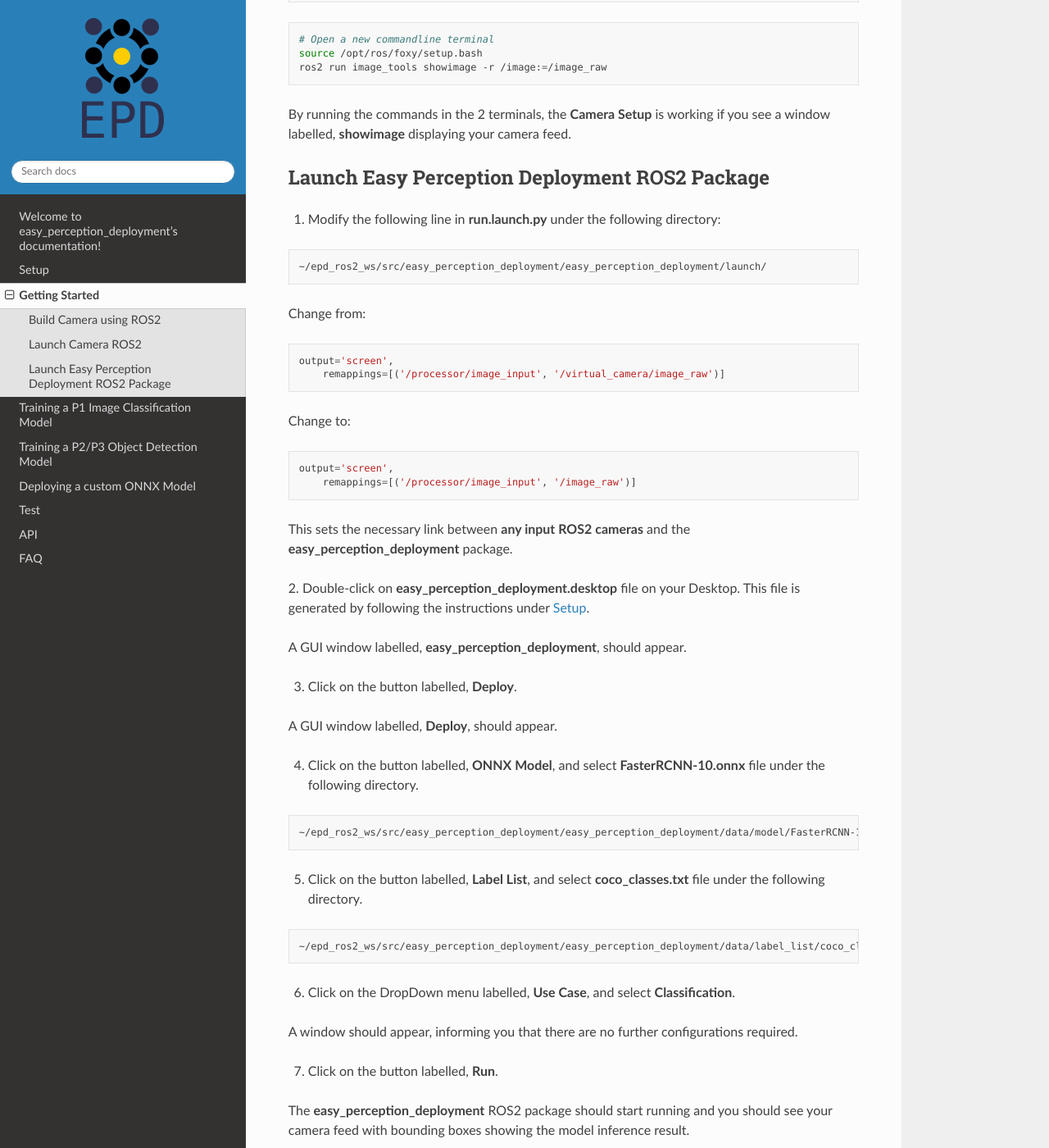
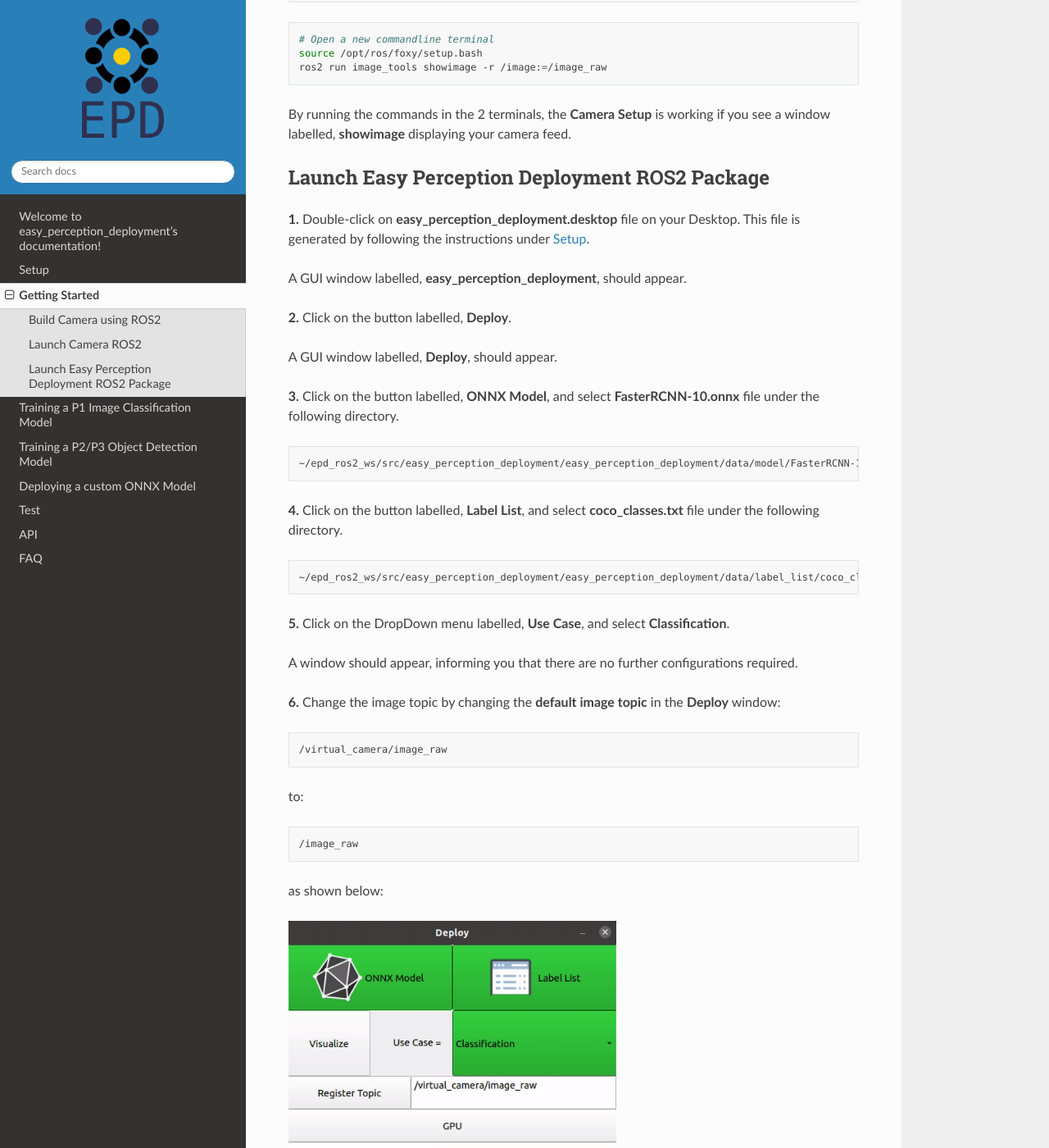
Before and after one commit to ros-industrial/epd_docs, a Sphinx documentation site: the page built from docs/guide/getting_started.rst, in a window 1280 px wide and 1400 px high, scrolled down 906 px. Shown: the whole window at 82% size. Built offline with Sphinx 7.4.7 and the Read the Docs theme 2.0.0, drawn with Linux system fonts in a browser that asks for light colours; some of the changed text lies outside the part shown.

Commit message:
:hammer: Updated Getting Started article. Synced with new user feature of switching image topic via GUI. Added .gif demonstration.

```diff
--- a/docs/guide/getting_started.rst
+++ b/docs/guide/getting_started.rst
@@ -7,11 +7,13 @@ Follow the instructions to quickly get started with using **easy_perception_depl
 
 The steps are meant to be executed in sequence. Please follow the steps strictly.
 
+
 Build Camera using ROS2
 +++++++++++++++++++++++
+
 A ROS-supported camera device is required.
 
-If you are using a laptop with an integrated camera, follow these steps to transform it a necessary ROS node.
+If you are using **a laptop** with **an integrated camera**, follow these steps to transform it a necessary ROS node.
 
 We will continue to use the workspace we created in `Setup <./setup.html>`_
 
@@ -50,54 +52,54 @@ see a window labelled, **showimage** displaying your camera feed.
 
 Launch Easy Perception Deployment ROS2 Package
 +++++++++++++++++++++++++++++++++++++++++++++++
-1. Modify the following line in **run.launch.py** under the following directory:
 
-.. code-block:: bash
-
-  ~/epd_ros2_ws/src/easy_perception_deployment/easy_perception_deployment/launch/
-
-Change from:
-
-.. code-block:: python
-
-   output='screen',
-       remappings=[('/processor/image_input', '/virtual_camera/image_raw')]
-
-Change to:
-
-.. code-block:: python
-
-   output='screen',
-       remappings=[('/processor/image_input', '/image_raw')]
-
-This sets the necessary link between **any input ROS2 cameras** and the **easy_perception_deployment** package.
-
-2. Double-click on **easy_perception_deployment.desktop** file on your Desktop.
-This file is generated by following the instructions under `Setup <./setup.html>`_.
+**1.** Double-click on **easy_perception_deployment.desktop** file on your Desktop. This file is generated by following the instructions under `Setup <./setup.html>`_.
 
 A GUI window labelled, **easy_perception_deployment**,  should appear.
 
-3. Click on the button labelled, **Deploy**.
+**2.** Click on the button labelled, **Deploy**.
 
 A GUI window labelled, **Deploy**, should appear.
 
-4. Click on the button labelled, **ONNX Model**, and select **FasterRCNN-10.onnx** file under the following directory.
+**3.** Click on the button labelled, **ONNX Model**, and select **FasterRCNN-10.onnx** file under the following directory.
 
 .. code-block:: bash
 
   ~/epd_ros2_ws/src/easy_perception_deployment/easy_perception_deployment/data/model/FasterRCNN-10.onnx
 
-5. Click on the button labelled, **Label List**, and select **coco_classes.txt** file under the following directory.
+
+**4.** Click on the button labelled, **Label List**, and select **coco_classes.txt** file under the following directory.
 
 .. code-block:: bash
 
   ~/epd_ros2_ws/src/easy_perception_deployment/easy_perception_deployment/data/label_list/coco_classes.txt
 
-6. Click on the DropDown menu labelled, **Use Case**, and select **Classification**.
+**5.** Click on the DropDown menu labelled, **Use Case**, and select **Classification**.
 
 A window should appear, informing you that there are no further configurations required.
 
-7. Click on the button labelled, **Run**.
+
+**6.** Change the image topic by changing the **default image topic** in the **Deploy** window:
+
+.. code-block:: bash
+
+   /virtual_camera/image_raw
+
+to:
+
+.. code-block:: bash
+
+   /image_raw
+
+as shown below:
+
+.. image:: ../img/change_epd_image_topic.gif
+  :width: 400
+
+This sets the necessary link between **any input ROS2 cameras** and the **easy_perception_deployment** package.
+
+
+**7.** Click on the button labelled, **Run**.
 
 The **easy_perception_deployment** ROS2 package should start running and you should see your camera feed with bounding boxes
 showing the model inference result.
```
Also changed, not shown: docs/img/change_epd_image_topic.gif (added).
